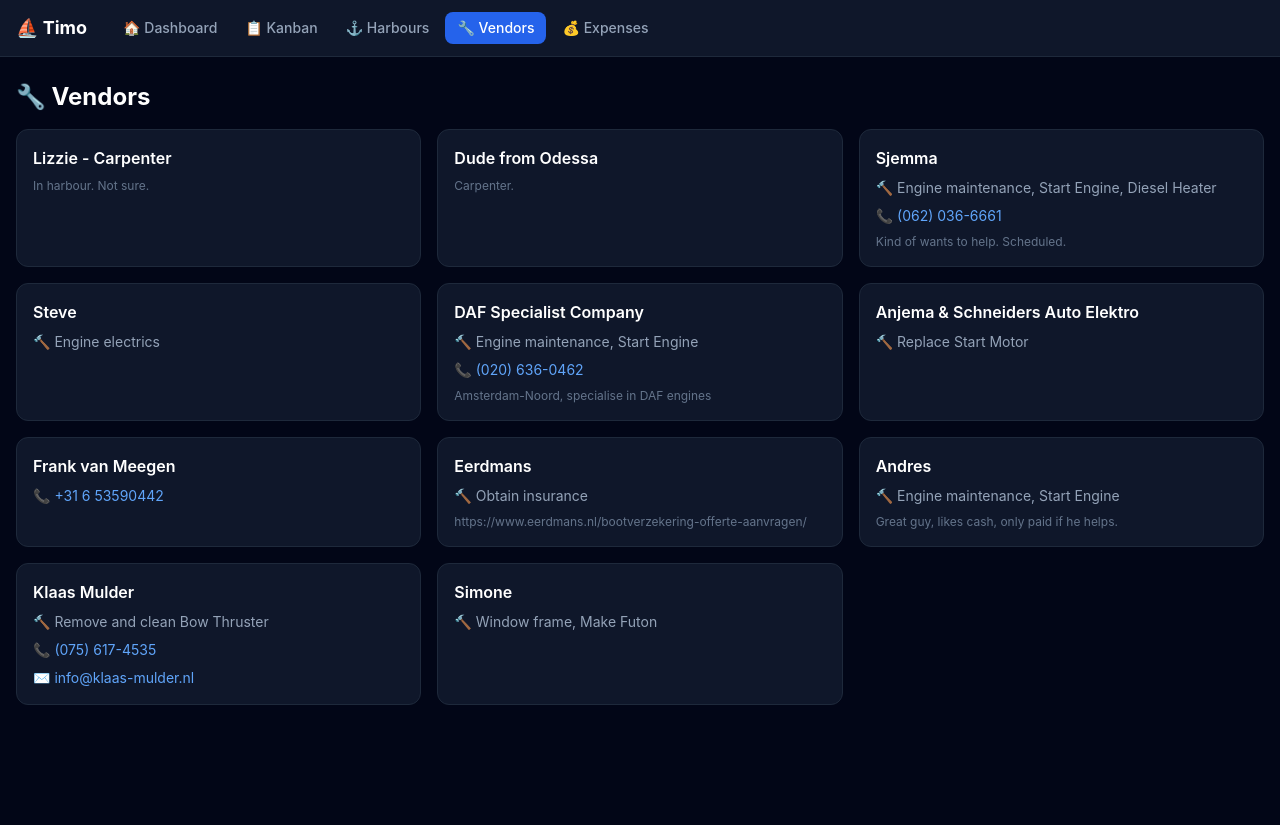
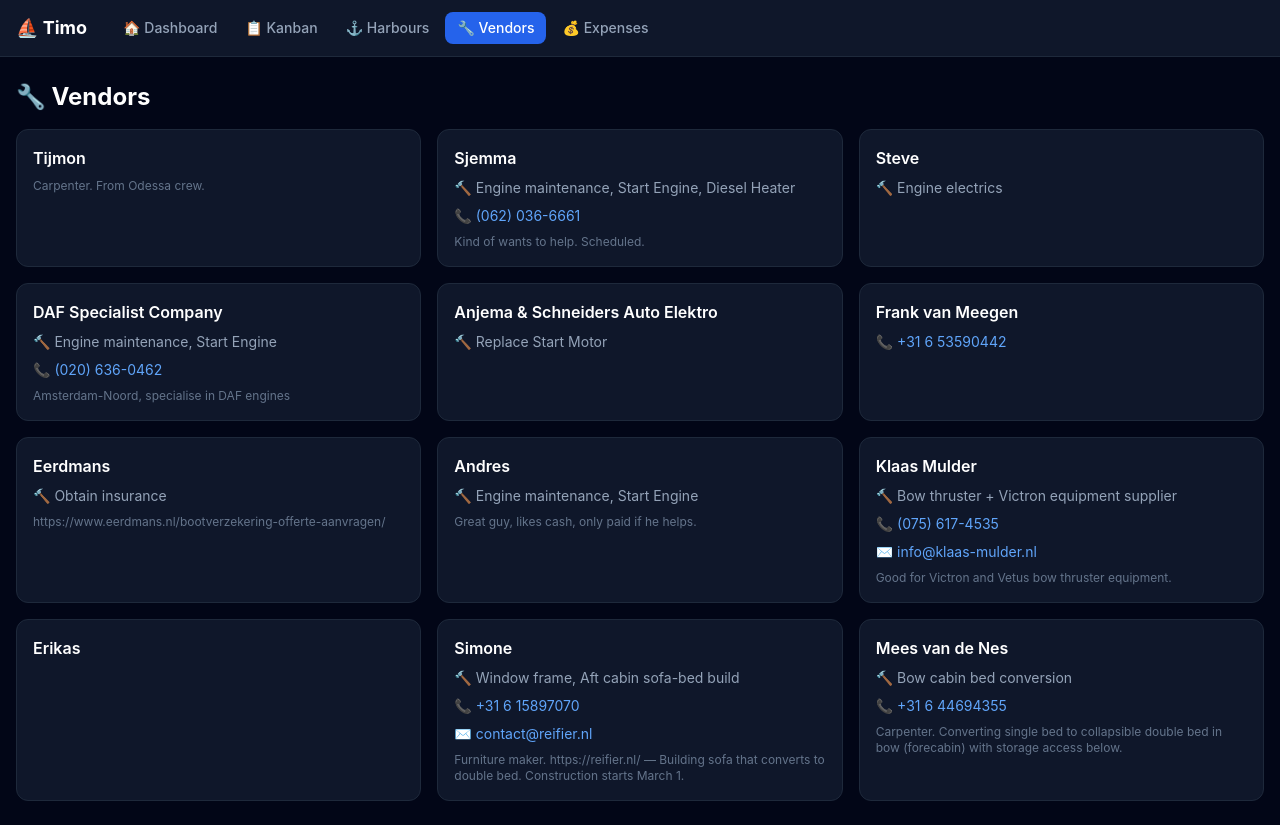
Before and after one commit to kokosthief/boat-dashboard, a Next.js app: page /vendors in a window 1280 px wide. Before the commit the page ends 800 px from the top, so only its background shows below. Built offline with nearby package versions, Linux system fonts and the light colour scheme.

Commit message:
fix: remove Lizzie, sync vendors with latest CSV data
- Removed Lizzie (not in vendor CSV)
- Renamed 'Dude from Odessa' to Tijmon
- Added Erikas, Mees van de Nes
- Updated Simone, Klaas Mulder with latest contact info

```diff
--- a/src/data/vendors.ts
+++ b/src/data/vendors.ts
@@ -8,8 +8,7 @@ export interface Vendor {
 }
 
 export const vendors: Vendor[] = [
-  { name: "Lizzie - Carpenter", tasks: "", contact: "Lizzie", phone: "", email: "", notes: "In harbour. Not sure." },
-  { name: "Dude from Odessa", tasks: "", contact: "", phone: "", email: "", notes: "Carpenter." },
+  { name: "Tijmon", tasks: "", contact: "Tijmon", phone: "", email: "", notes: "Carpenter. From Odessa crew." },
   { name: "Sjemma", tasks: "Engine maintenance, Start Engine, Diesel Heater", contact: "Sjemma", phone: "(062) 036-6661", email: "", notes: "Kind of wants to help. Scheduled." },
   { name: "Steve", tasks: "Engine electrics", contact: "Steve", phone: "", email: "", notes: "" },
   { name: "DAF Specialist Company", tasks: "Engine maintenance, Start Engine", contact: "NA", phone: "(020) 636-0462", email: "", notes: "Amsterdam-Noord, specialise in DAF engines" },
@@ -17,6 +16,8 @@ export const vendors: Vendor[] = [
   { name: "Frank van Meegen", tasks: "", contact: "Frank", phone: "+31 6 53590442", email: "", notes: "" },
   { name: "Eerdmans", tasks: "Obtain insurance", contact: "", phone: "", email: "", notes: "https://www.eerdmans.nl/bootverzekering-offerte-aanvragen/" },
   { name: "Andres", tasks: "Engine maintenance, Start Engine", contact: "Via Zoe/Paul", phone: "", email: "", notes: "Great guy, likes cash, only paid if he helps." },
-  { name: "Klaas Mulder", tasks: "Remove and clean Bow Thruster", contact: "", phone: "(075) 617-4535", email: "info@klaas-mulder.nl", notes: "" },
-  { name: "Simone", tasks: "Window frame, Make Futon", contact: "Simone", phone: "", email: "", notes: "" },
+  { name: "Klaas Mulder", tasks: "Bow thruster + Victron equipment supplier", contact: "", phone: "(075) 617-4535", email: "info@klaas-mulder.nl", notes: "Good for Victron and Vetus bow thruster equipment." },
+  { name: "Erikas", tasks: "", contact: "Erikas", phone: "", email: "", notes: "" },
+  { name: "Simone", tasks: "Window frame, Aft cabin sofa-bed build", contact: "Simone", phone: "+31 6 15897070", email: "contact@reifier.nl", notes: "Furniture maker. https://reifier.nl/ — Building sofa that converts to double bed. Construction starts March 1." },
+  { name: "Mees van de Nes", tasks: "Bow cabin bed conversion", contact: "Mees", phone: "+31 6 44694355", email: "", notes: "Carpenter. Converting single bed to collapsible double bed in bow (forecabin) with storage access below." },
 ];
```
